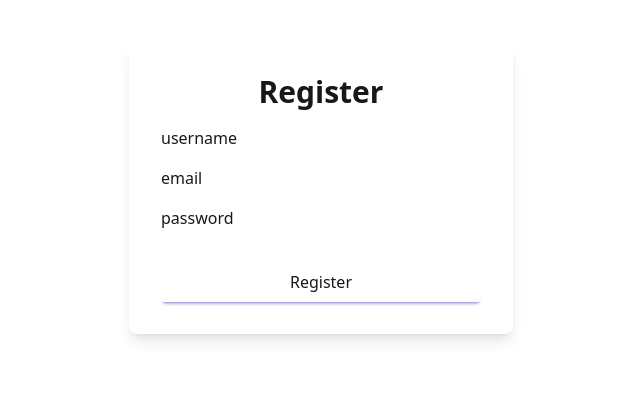
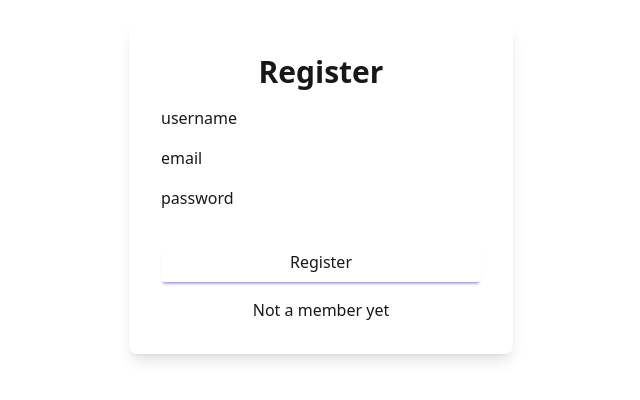
Before and after one commit to omidsdgi/comfy-store, a React (Vite) app: page /register in a window 1280 px wide. Shown: the part 212-612 px from the top of the page, without its empty margins (319-959 px from the left). Built offline with nearby package versions, Linux system fonts and the light colour scheme.

Commit message:
feat (register): implement button register form

```diff
--- a/src/pages/Register.jsx
+++ b/src/pages/Register.jsx
@@ -12,6 +12,9 @@ const Register = () => {
                 <div className="mt-4">
                     <SubmitBtn text='Register' />
                 </div>
+             <p className="text-center" >Not a member yet
+
+             </p>
             </Form>
         </section>
     );
```
